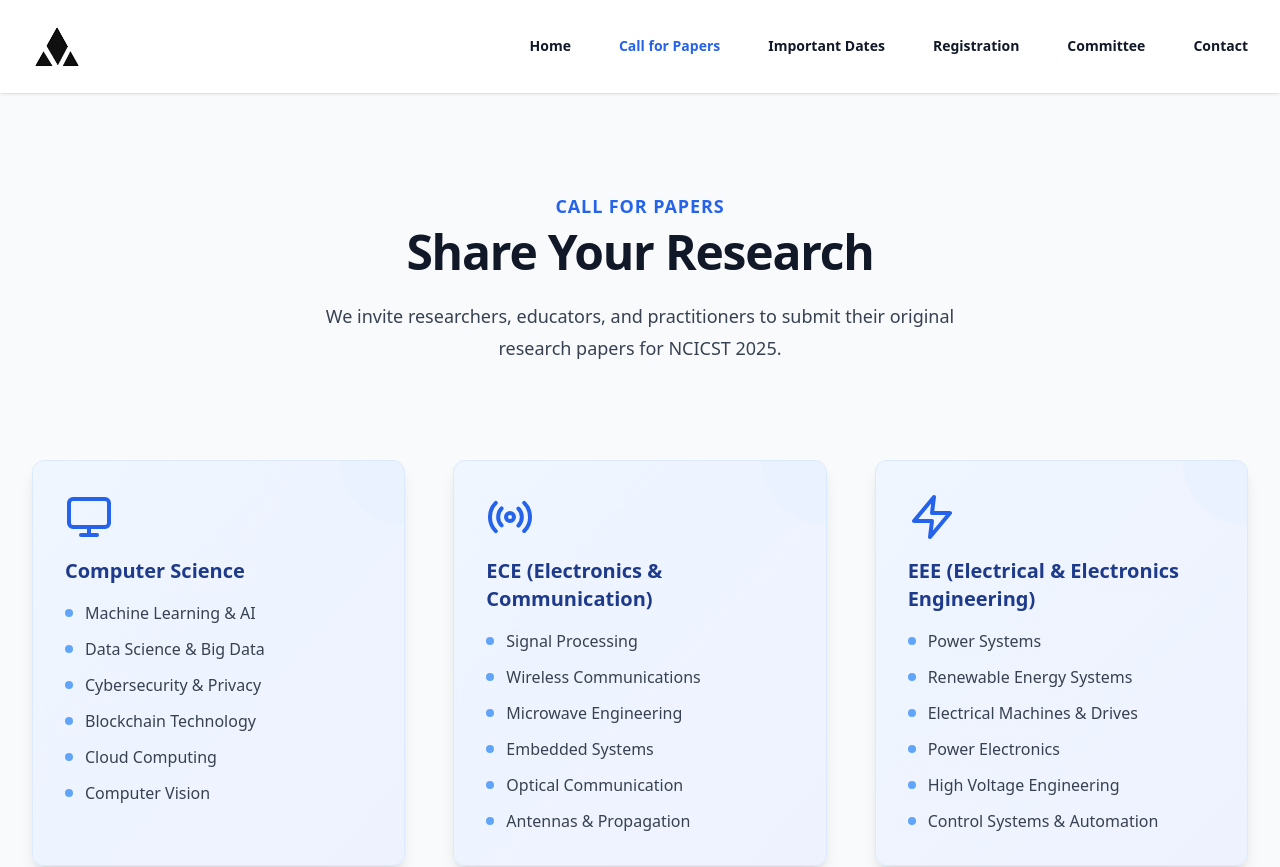
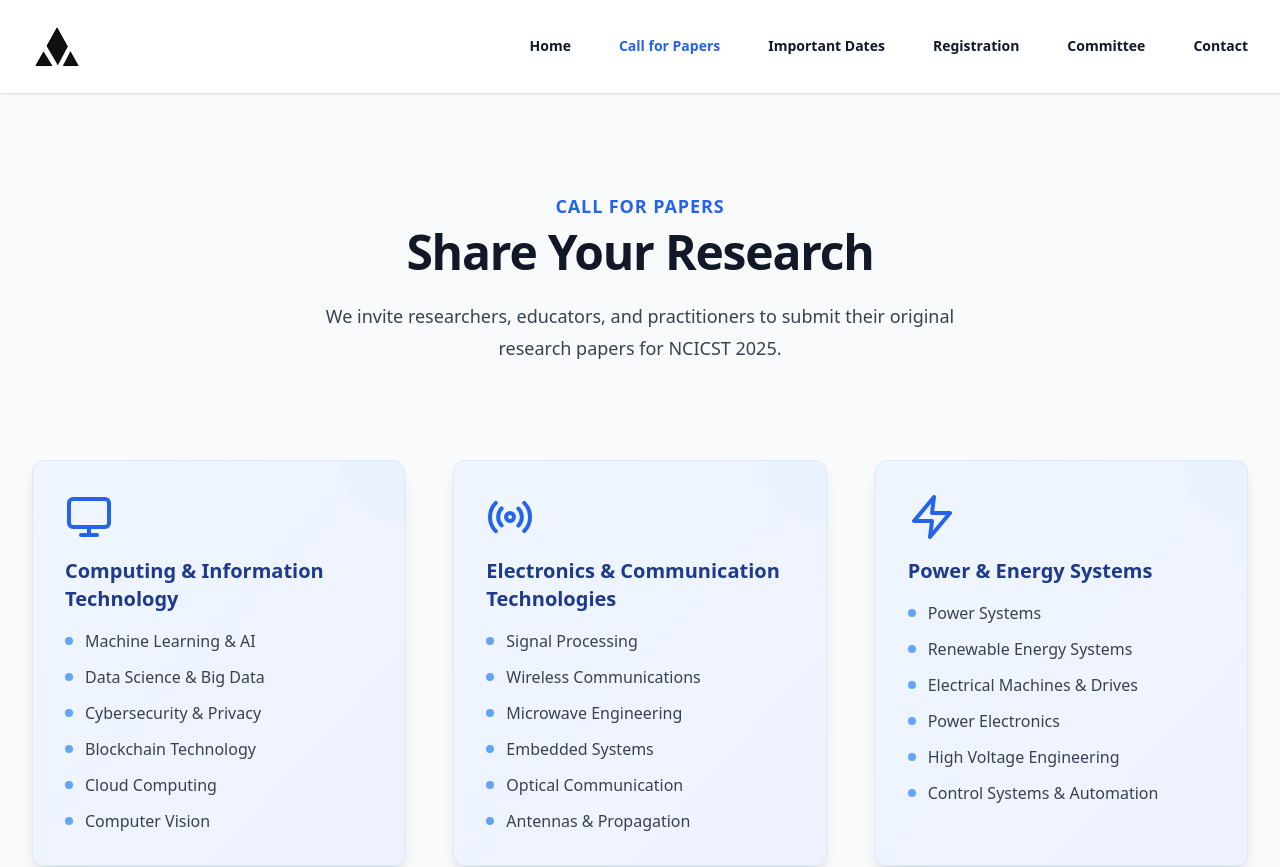
Before and after one commit to GVN101/conference-website, a React (Vite) app in the folder project/: page /call-for-paper in a window 1280 px wide. Shown: the top 867 px of the page. Built offline with nearby package versions, Linux system fonts and the light colour scheme.

Commit message:
track name change

```diff
--- a/project/src/pages/CallForPaper.tsx
+++ b/project/src/pages/CallForPaper.tsx
@@ -35,7 +35,7 @@ export default function CallForPaper() {
           <div className="grid grid-cols-1 sm:grid-cols-2 lg:grid-cols-3 gap-12">
             {[
               {
-                title: "Computer Science",
+                title: "Computing & Information Technology ",
                 icon: <Monitor className="w-12 h-12 text-blue-600" />,
                 content: [
                   "Machine Learning & AI",
@@ -47,7 +47,7 @@ export default function CallForPaper() {
                 ]
               },
               {
-                title: "ECE (Electronics & Communication)",
+                title: "Electronics & Communication Technologies ",
                 icon: <Radio className="w-12 h-12 text-blue-600" />,
                 content: [
                   "Signal Processing",
@@ -59,7 +59,7 @@ export default function CallForPaper() {
                 ]
               },
               {
-                title: "EEE (Electrical & Electronics Engineering)",
+                title: "Power & Energy Systems",
                 icon: <Zap className="w-12 h-12 text-blue-600" />,
                 content: [
                   "Power Systems",
```
